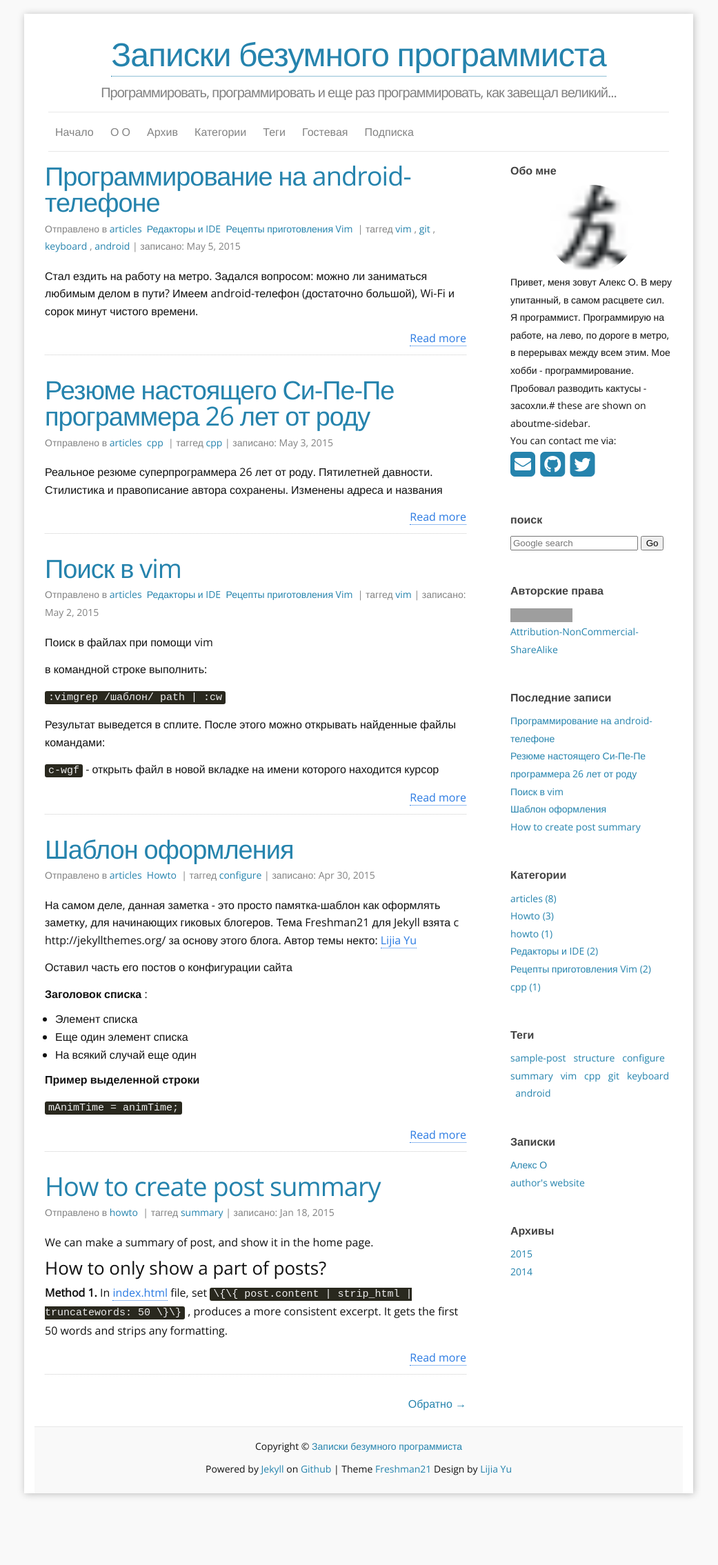
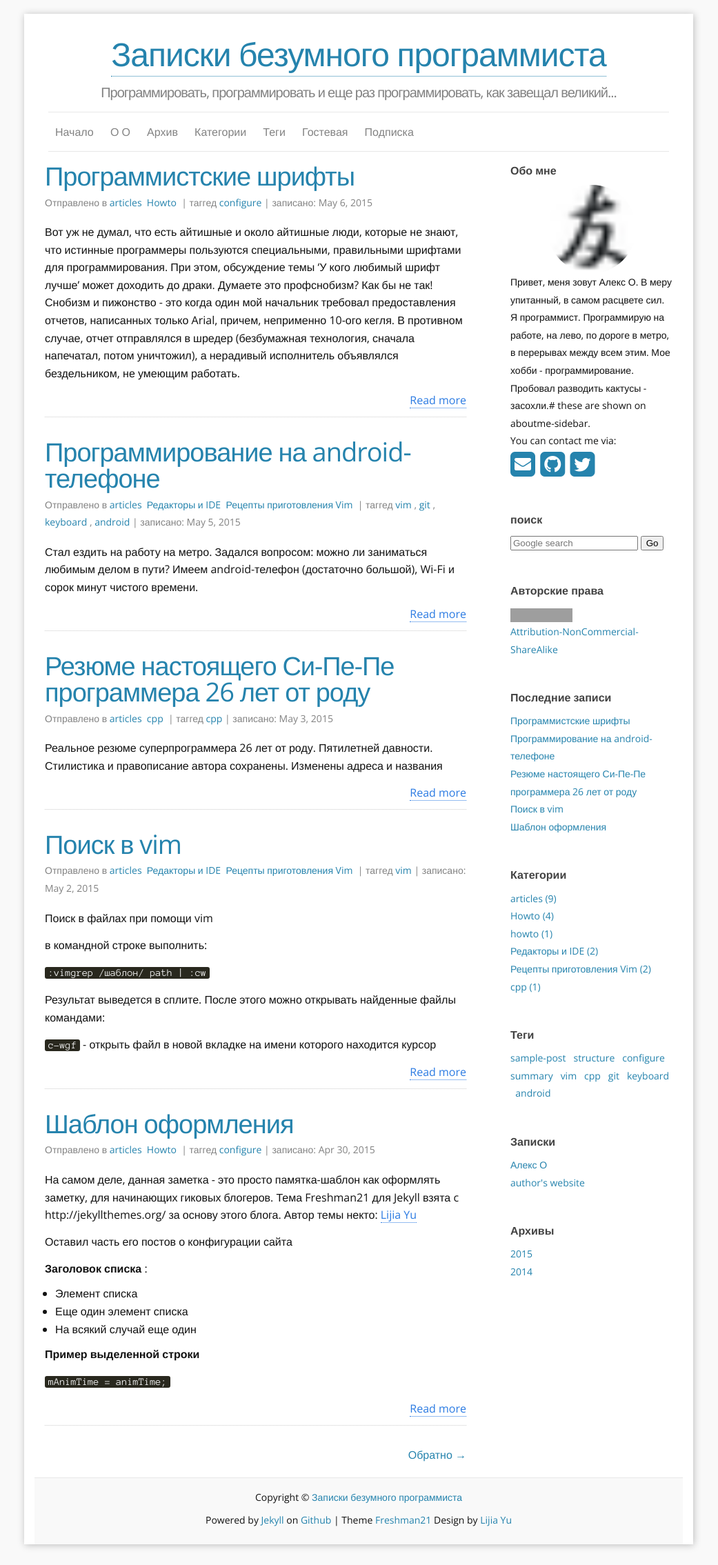
Before and after one commit to abushmelev/oalex, a Jekyll site: the page built from index.html, in a window 1280 px wide. Shown: the whole page at 69% size, without its empty margins (120-1161 px from the left). Built offline with Jekyll 4.4.1, drawn with Linux system fonts in a browser that asks for light colours; nearby versions of some CDN libraries; the list of posts is cut into pages by our own code; before the commit the page ends 2195 px from its top, so only the background shows below that; grey boxes are pictures that could not be loaded.

Commit message:
Статейка про программистские шрифты. Добавлен шрифт Anonomous Pro для оформления кода

```diff
--- /dev/null
+++ b/_posts/2015-05-06-Programming-Fonts.md
@@ -0,0 +1,52 @@
+---
+published: true
+title: Программистские шрифты
+modified: 2015-05-06
+layout: post
+author: Алекс О
+categories: [articles, Howto]
+tags:
+- configure
+comments: true
+---
+
+Вот уж не думал, что есть айтишные и около айтишные люди, которые не знают, что истинные программеры пользуются специальными, правильными шрифтами для программирования.
+При этом, обсуждение темы 'У кого любимый шрифт лучше' может доходить до драки.
+Думаете это профснобизм? Как бы не так! Снобизм и пижонство - это когда один мой начальник требовал предоставления отчетов, написанных только Arial, причем, неприменно 10-ого кегля.
+В противном случае, отчет отправлялся в шредер (безбумажная технология, сначала напечатал, потом уничтожил), а нерадивый исполнитель объявлялся бездельником, не умеющим работать.
+<!-- more -->
+В случае с программированием выбор шрифта - дело ответственное и, кроме эстетики, напрямую влияет на качество и безошибочность кода. Если не брать абстрактное понятие "красоты" шрифта, требования просты:
+
+* моноширинность (то есть все символы одной ширины `ШшiMЬМ`)
+* Наличие перечеркнутого нуля (или хотя бы с точкой внутри) `0` - нулик, `О` - О Алекс!
+* визуальное отличие символов `1, I и l`
+* одинаковая ширина
+<code>простого текста,<br>
+просто<br>
+<i>курсива</i> и<br>
+<b>с утолщением</b><br>
+</code> (почему там в первой строчке ненулевое смещение я так и не понял пришлось вторую простую вставить. Веб, что с него взять!)
+
+* эх, хорошо, когда отличаются по написанию буквы `с и c (сcсcс)`, `к и k (кkкkкk)`, `р и p (рpрpрp)`, `о и o (оoоoоo)` - русские и английские, как вы поняли. Но это не всегда осуществимо.
+
+Вот тут некоторые говорят, что они коментарии по английски пишут. Ну да, ну да. Это если для кого-то англоговорящего пишешь.
+Я же пишу коментарии в первую очередь для себя, склеротического, чтобы потом, через пару недель понять собственную Великую Задумку.
+По-русски иногда не разберёшься, а вы по-английски много напишите понятного текста?
+
+В общем, кто хоть раз потерял день в поисках русской буквы "с" в идентификатора в каком-нибудь PHP или JavaScript, тот понимает о чем идет речь.
+А раз понимает, то уже позаботился в выборе любимого программистского шрифта.
+
+Например, у меня любимый шрифт
+
+* PT Mono
+* Consolas
+* Monaco
+
+Для демонстрации хорошего стиля шрифта пришлось попробовать интегрировать в HTML какой-нибудь подходящий. Подходящим оказался ...
+Подходящим оказался ...
+
+`Anonymous Pro`
+
+Вот тебе и мои любимые шрифты!
+
+Ну что ж, будем пробовать этого анонимуса. Как интегрировать шрифт на сайт. Напишу в следующий раз.
--- a/css/main.scss
+++ b/css/main.scss
@@ -2,8 +2,6 @@
 # Only the main Sass file needs front matter (the dashes are enough)
 ---
 @charset "utf-8";
-
-
 
 // Our variables
 $base-font-family: 'Open Sans', Helvetica, Arial, sans-serif !important;
@@ -49,8 +47,6 @@
     }
 }
 
-
-
 // Import partials from `sass_dir` (defaults to `_sass`)
 @import
         "base",
@@ -61,3 +57,16 @@
 @import url('http://fonts.googleapis.com/css?family=Open+Sans');
 
 @import url('http://maxcdn.bootstrapcdn.com/font-awesome/4.3.0/css/font-awesome.min.css');
+
+/* <link href='http://fonts.googleapis.com/css?family=PT+Mono&subset=latin,cyrillic,cyrillic-ext,latin-ext' rel='stylesheet' type='text/css'> */
+/*@import url(http://fonts.googleapis.com/css?family=PT+Mono&subset=latin,cyrillic,cyrillic-ext,latin-ext);*/
+
+/*<link href='http://fonts.googleapis.com/css?family=Ubuntu+Mono:400,400italic,700italic,700&subset=latin,cyrillic,cyrillic-ext,latin-ext' rel='stylesheet' type='text/css'> */
+/*@import url(http://fonts.googleapis.com/css?family=Ubuntu+Mono:400,400italic,700italic,700&subset=latin,cyrillic,cyrillic-ext,latin-ext);*/
+
+/*<link href='http://fonts.googleapis.com/css?family=Anonymous+Pro:400,400italic,700,700italic&subset=latin,cyrillic' rel='stylesheet' type='text/css'>*/
+@import url('http://fonts.googleapis.com/css?family=Anonymous+Pro:400,400italic,700,700italic&subset=latin,cyrillic');
+
+code {
+    font-family: 'Anonymous Pro', monospace;
+}
```
